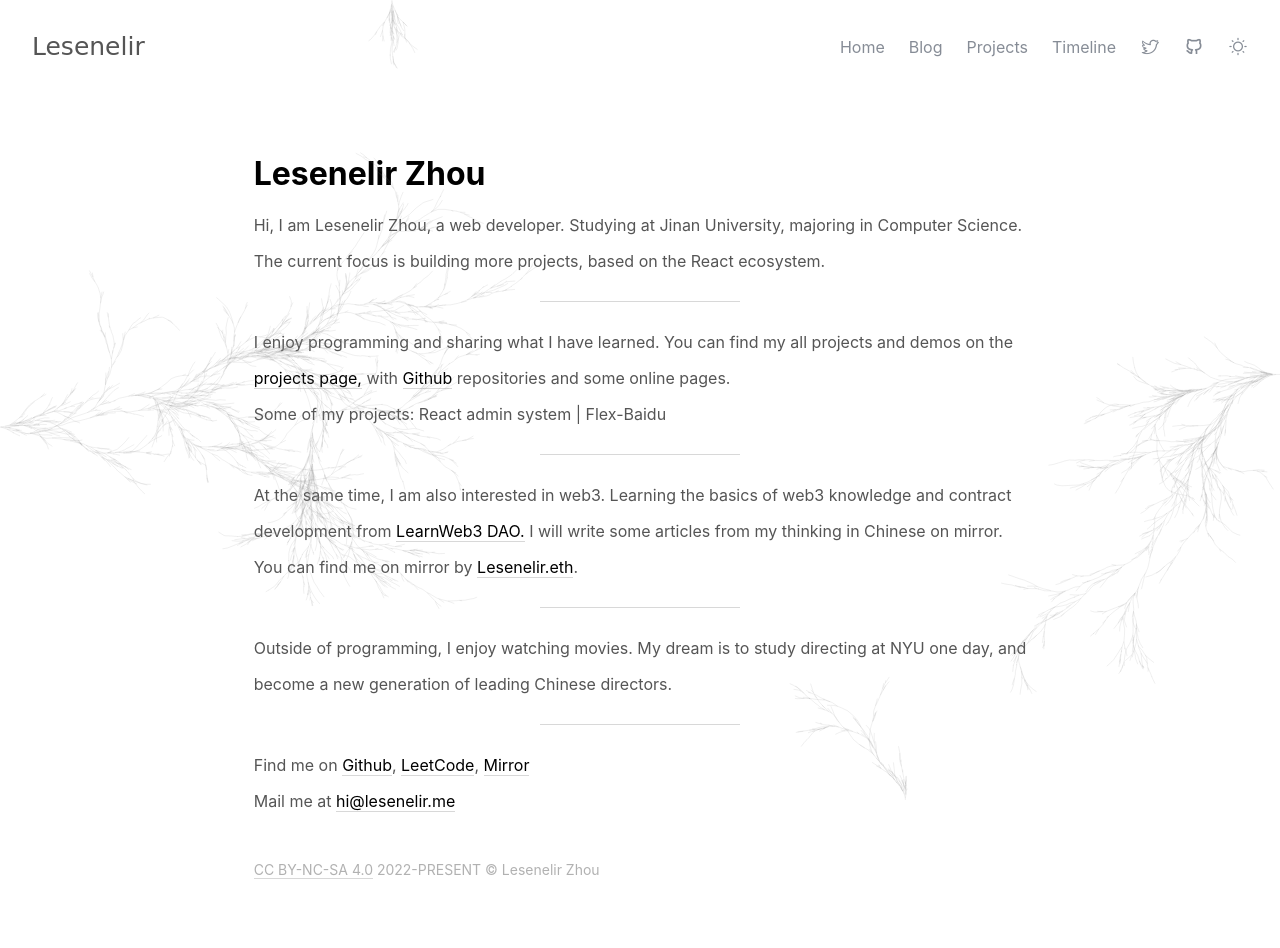
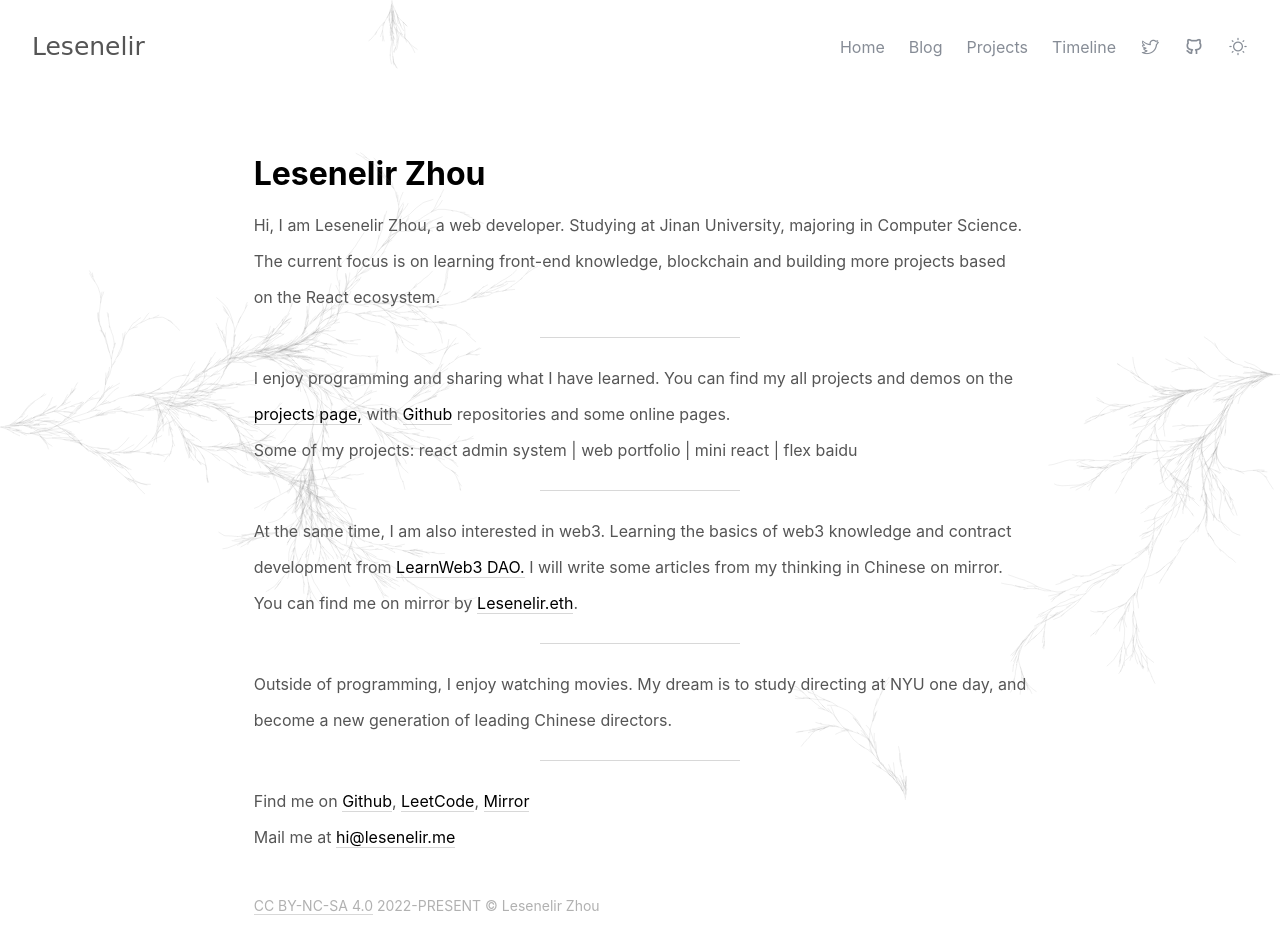
Before and after one commit to lesenelir/lesenelir.zz, a Next.js app: page / in a window 1280 px wide. Before the commit the page ends 913 px from the top, so only its background shows below. Built offline with nearby package versions, Linux system fonts and the light colour scheme.

Commit message:
chore: add home page words

```diff
--- a/components/Home/home.js
+++ b/components/Home/home.js
@@ -13,8 +13,14 @@ function Home() {
             Hi, I am Lesenelir Zhou, a web developer.{' '}
             Studying at Jinan University, majoring in Computer Science.
           </p>
+          {/*<p>*/}
+          {/*  The current focus is building more projects, based on the React ecosystem.*/}
+          {/*</p>*/}
           <p>
-            The current focus is building more projects, based on the React ecosystem.
+            The current focus is on learning front-end knowledge, blockchain and building more projects based
+          </p>
+          <p>
+            on the React ecosystem.
           </p>
         </article>
         <Divider/>
@@ -39,7 +45,7 @@ function Home() {
             {' '} repositories and some online pages.
           </p>
           <p>
-            Some of my projects: React admin system | Flex-Baidu
+            Some of my projects: react admin system | web portfolio | mini react | flex baidu
           </p>
         </article>
         <Divider/>
```
